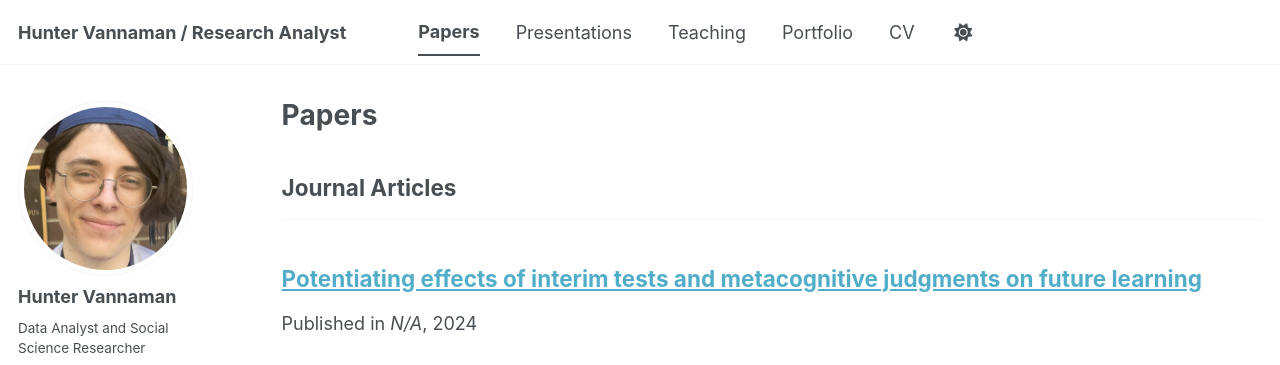
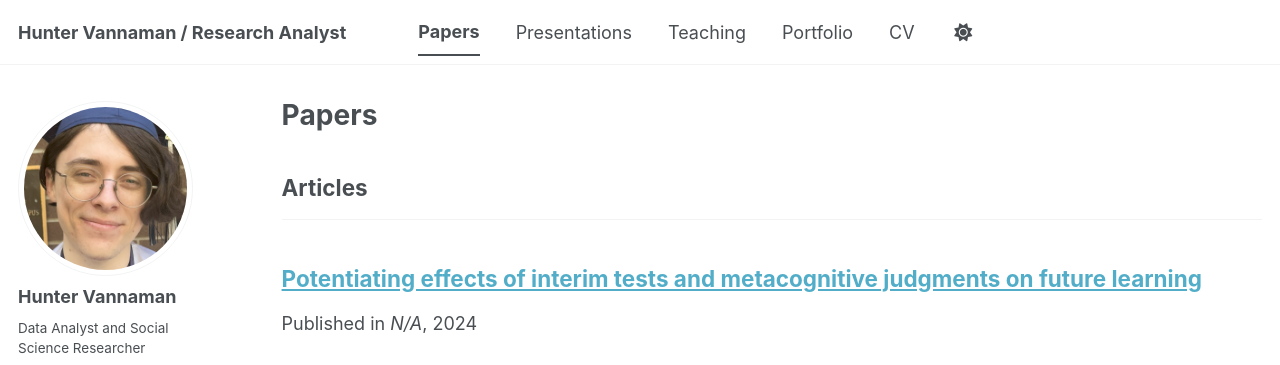
Before and after one commit to huntervannaman/huntervannaman.github.io, a Jekyll site: the page built from _pages/publications.html, in a window 1280 px wide. Shown: the top 365 px of the page. Built offline with Jekyll 4.4.1, drawn with Linux system fonts in a browser that asks for light colours; a style sheet for code colours, icons or effects is not loaded.

Commit message:
Update _config.yml

```diff
--- a/_config.yml
+++ b/_config.yml
@@ -87,7 +87,7 @@ publication_category:
   books:
     title: 'Books'
   manuscripts:
-    title: 'Journal Articles'
+    title: 'Articles'
   conferences:
     title: 'Conference Papers'
 
```
